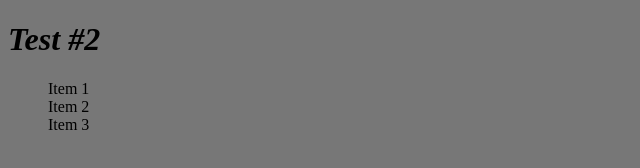
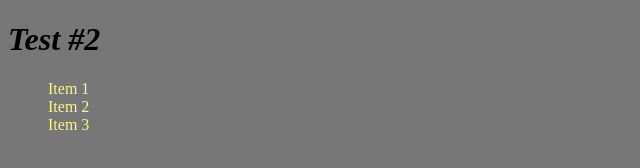
Before and after one commit to galina-bogdanova/Git-test-2, a plain HTML site: page index.html in a window 1280 px wide. Shown: the whole page, without its empty margins (0-640 px from the left). Drawn offline with Linux system fonts and the light colour scheme.

Commit message:
fifth commit

```diff
--- a/css/main.css
+++ b/css/main.css
@@ -9,3 +9,6 @@ h1 {
 ul {
 	list-style-type: none;
 }
+li {
+	color: #fff777;
+}
```
